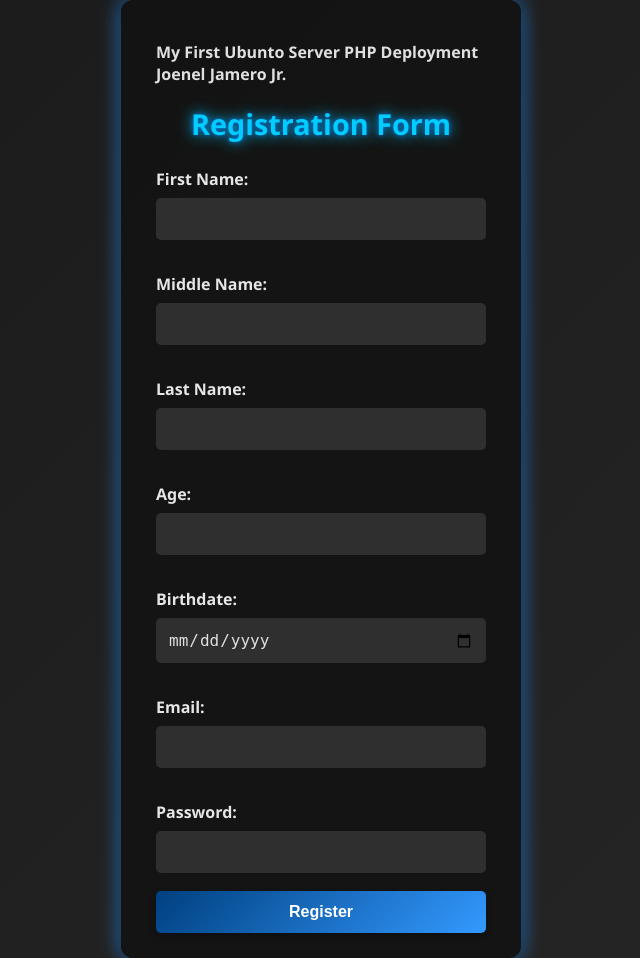
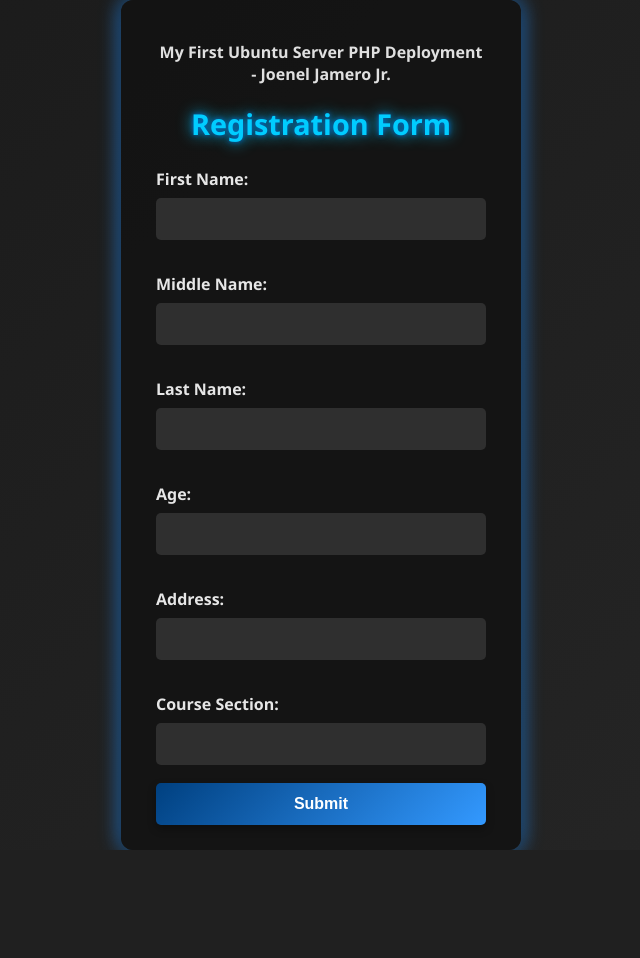
Before and after one commit to joenel-jamero-jr/gwapa, a PHP site: page / in a window 1280 px wide. Shown: the whole page, without its empty margins (319-959 px from the left). After the commit the page ends 850 px from the top, so only its background shows below. Run offline with PHP 8.4, Linux system fonts and the light colour scheme.

Commit message:
Add files via upload

```diff
--- a/index.php
+++ b/index.php
@@ -8,7 +8,7 @@
 </head>
 <body>
     <div class="form-container">
-	<p style="font-weight: bold;">My First Ubunto Server PHP Deployment Joenel Jamero Jr.</p>
+        <p style="font-weight: bold; text-align: center;">My First Ubuntu Server PHP Deployment - Joenel Jamero Jr.</p>
         <h1>Registration Form</h1>
         <form action="process_registration.php" method="post">
             <label for="firstname">First Name:</label>
@@ -23,16 +23,13 @@
             <label for="age">Age:</label>
             <input type="number" id="age" name="age" min="1" required>
 
-            <label for="birthdate">Birthdate:</label>
-            <input type="date" id="birthdate" name="birthdate" required>
+            <label for="address">Address:</label>
+            <input type="text" id="address" name="address" required>
 
-            <label for="email">Email:</label>
-            <input type="email" id="email" name="email" required>
+            <label for="course_section">Course Section:</label>
+            <input type="text" id="course_section" name="course_section" required>
 
-            <label for="password">Password:</label>
-            <input type="password" id="password" name="password" required>
-
-            <button type="submit">Register</button>
+            <button type="submit">Submit</button>
         </form>
     </div>
 </body>
--- a/style.css
+++ b/style.css
@@ -8,7 +8,7 @@ body {
     display: flex;
     justify-content: center;
     align-items: center;
-    min-height: 100vh; /* Adjust to ensure full-screen fit */
+    min-height: 100vh;
 }
 
 .form-container {
@@ -18,7 +18,7 @@ body {
     box-shadow: 0 0 15px rgba(0, 0, 0, 0.6), 0 0 20px #3399ff;
     width: 90%;
     max-width: 400px;
-    box-sizing: border-box; /* Ensure padding doesn’t exceed width */
+    box-sizing: border-box;
 }
 
 h1 {
@@ -26,7 +26,7 @@ h1 {
     margin-bottom: 25px;
     color: #00ccff;
     text-shadow: 0 0 5px #0066cc, 0 0 15px #00ccff;
-    font-size: 1.8rem; /* Increased font size for better readability */
+    font-size: 1.8rem;
 }
 
 label {
@@ -34,7 +34,7 @@ label {
     margin-top: 15px;
     color: #e6e6e6;
     font-weight: bold;
-    font-size: 1rem; /* Better visibility */
+    font-size: 1rem;
 }
 
 input[type="text"], input[type="number"], input[type="date"], input[type="email"], input[type="password"] {
@@ -48,13 +48,13 @@ input[type="text"], input[type="number"], input[type="date"], input[type="email"
     color: #e0e0e0;
     outline: none;
     transition: background 0.3s ease-in-out, border 0.3s;
-    font-size: 1rem; /* Larger input text */
-    box-sizing: border-box; /* Consistent sizing */
+    font-size: 1rem;
+    box-sizing: border-box;
 }
 
 input[type="text"]:focus, input[type="number"]:focus, input[type="date"]:focus, input[type="email"]:focus, input[type="password"]:focus {
     background: rgba(80, 80, 80, 0.9);
-    border: 1px solid #3399ff; /* Border on focus for better UI feedback */
+    border: 1px solid #3399ff;
 }
 
 button {
@@ -68,16 +68,20 @@ button {
     cursor: pointer;
     transition: background 0.3s ease-in-out, transform 0.2s;
     box-shadow: 0 4px 8px rgba(0, 0, 0, 0.3);
-    font-size: 1rem; /* Increase button text size */
+    font-size: 1rem;
 }
 
 button:hover {
     background: linear-gradient(135deg, #003366, #007acc);
-    transform: translateY(-2px); /* Slight lift on hover for better UI */
+    transform: translateY(-2px);
+}
+
+button:focus {
+    outline: 2px solid #3399ff;
 }
 
 button:active {
-    transform: translateY(0); /* Return to normal on click */
+    transform: translateY(0);
 }
 
 /* Responsive styles */
```
